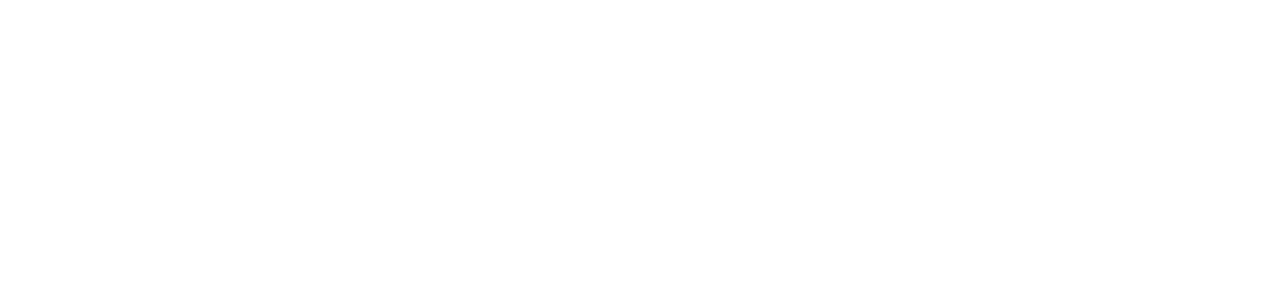
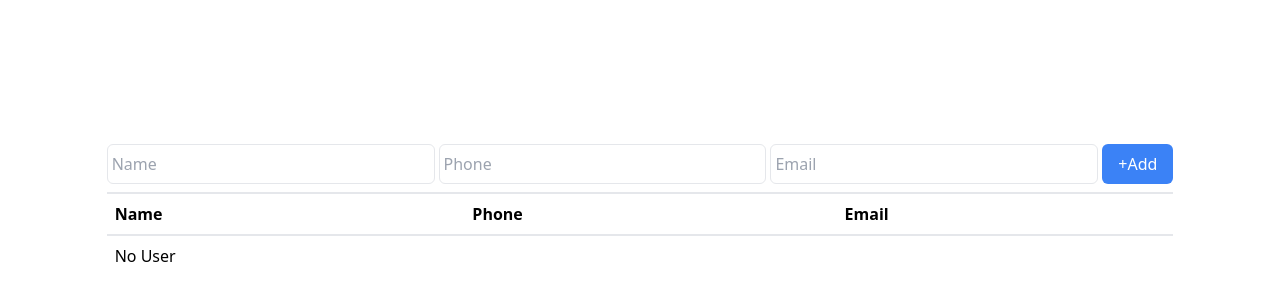
Before and after one commit to soroush32r/contact-list, a React (Vite) app: page / in a window 1280 px wide. Shown: the part 194-494 px from the top of the page. Built offline with nearby package versions, Linux system fonts and the light colour scheme.

Commit message:
Input component is created and Create three input and one button. Table component updated and render by input data. Two component added to App.

```diff
--- a/src/App.jsx
+++ b/src/App.jsx
@@ -1,10 +1,26 @@
-import './table.css'
+import { useState } from 'react';
+import { Table, Input } from './components'
+
 
 function App() {
+  const [ usersData,setUsersData ] = useState([]);
+
+  const newUserAdd = ( name, phone, email ) => {
+    const newUser = {
+      'id': usersData.length + 1,
+      'name':name,
+      'email': email,
+      'phone': phone
+    }
+    setUsersData([newUser , ...usersData]);
+  }
 
   return (
-    <div className="h-screen flex justify-center items-center">
-
+    <div className="w-screen h-screen flex justify-center items-center">
+      <div className="w-5/6 flex flex-col max-h-screen">
+        <Input addNewUser={newUserAdd}/>
+        <Table usersData={usersData}/>
+      </div>
     </div>
   )
 }
--- /dev/null
+++ b/src/components/Input.jsx
@@ -0,0 +1,62 @@
+import { useEffect, useState } from "react"
+import clsx from 'clsx'
+
+
+export const Input = ({ addNewUser }) => {
+  const [ name,setName ] = useState('');
+  const [ email,setEmail ] = useState('');
+  const [ phone,setPhone ] = useState('');
+
+
+  const [ isNameFilled,setIsNameFilled ] = useState(false)
+  const [ isEmailFilled,setIsEmailFilled ] = useState(false)
+  const [ isPhoneFilled,setIsPhoneFilled ] = useState(false)
+  const [ isClicked,setIsClicked ] = useState(false)
+
+  useEffect(() => {
+    name.trim(' ') !== '' ? setIsNameFilled(true) : setIsNameFilled(false)
+    phone.trim(' ') !== '' ? setIsPhoneFilled(true) : setIsPhoneFilled(false)
+    email.trim(' ') !== '' ? setIsEmailFilled(true) : setIsEmailFilled(false)
+
+  }, [phone,email,name])
+
+  const handleNameChange = (e) => {
+    setName(e.target.value)
+  }
+  const handlePhoneChange = (e) => {
+    setPhone(e.target.value)
+  }
+  const handleEmailChange = (e) => {
+    setEmail(e.target.value)
+  }
+
+  const handleUserAdd = () => {
+    setIsClicked(true)
+
+    if (name.trim() && email.trim() && phone.trim()) {
+      addNewUser(name, phone, email)
+
+      setName('')
+      setEmail('')
+      setPhone('')
+      setIsClicked(false)
+    }
+  }
+
+  return (
+    <div className="flex justify-start my-2 w-full">
+      <input className={clsx('flex-grow', 'border', 'rounded-md', 'px-1', 'mr-1',
+        {'border-red-500' : !isNameFilled && isClicked},
+      )} placeholder="Name" value={name} onChange={handleNameChange}/>
+
+      <input className={clsx('flex-grow', 'border', 'rounded-md', 'px-1', 'mr-1',
+        {'border-red-500' : !isPhoneFilled && isClicked},
+      )} placeholder="Phone" value={phone} onChange={handlePhoneChange}/>
+
+      <input className={clsx('flex-grow', 'border', 'rounded-md', 'px-1', 'mr-1',
+        {'border-red-500' : !isEmailFilled && isClicked},
+      )} placeholder="Email" value={email} onChange={handleEmailChange}/>
+      <button className="py-2 px-4 text-center bg-blue-500 rounded-md text-white" onClick={handleUserAdd}>+Add</button>
+    </div>
+  )
+}
--- a/src/components/Table.jsx
+++ b/src/components/Table.jsx
@@ -1,8 +1,8 @@
+import '../table.css'
 
-export const Table = () => {
+export const Table = ( {usersData} ) => {
   return (
-    <div className="w-screen flex justify-center">
-          <table>
+    <table className="flex-grow w-full  border-collapse">
       <thead>
         <tr className="text-left border-y-2">
           <th>Name</th>
@@ -11,18 +11,14 @@
         </tr>
       </thead>
       <tbody>
-              <tr className="p-4">
-                <td>Soroush Ranjbar</td>
-                <td>+989394830919</td>
-                <td>Ranjbar.soroush32@gmail.com</td>
+        {usersData.length > 0 ? usersData.map((item) => (
+          <tr key={item.id}>
+            <td>{item.name}</td>
+            <td>{item.phone}</td>
+            <td>{item.email}</td>
           </tr>
-              <tr>
-                <td>Soroush Ranjbar</td>
-                <td>+989394830919</td>
-                <td>Ranjbar.soroush32@gmail.com</td>
-              </tr>
+        )) : (<tr><td colSpan={3}>No User</td></tr>)}
       </tbody>
     </table>
-       </div>
   )
 }
--- a/src/components/index.js
+++ b/src/components/index.js
@@ -1 +1,2 @@
 export * from './Table';
+export * from './Input';
```
Lines whose indentation alone changed are shown as unchanged.
